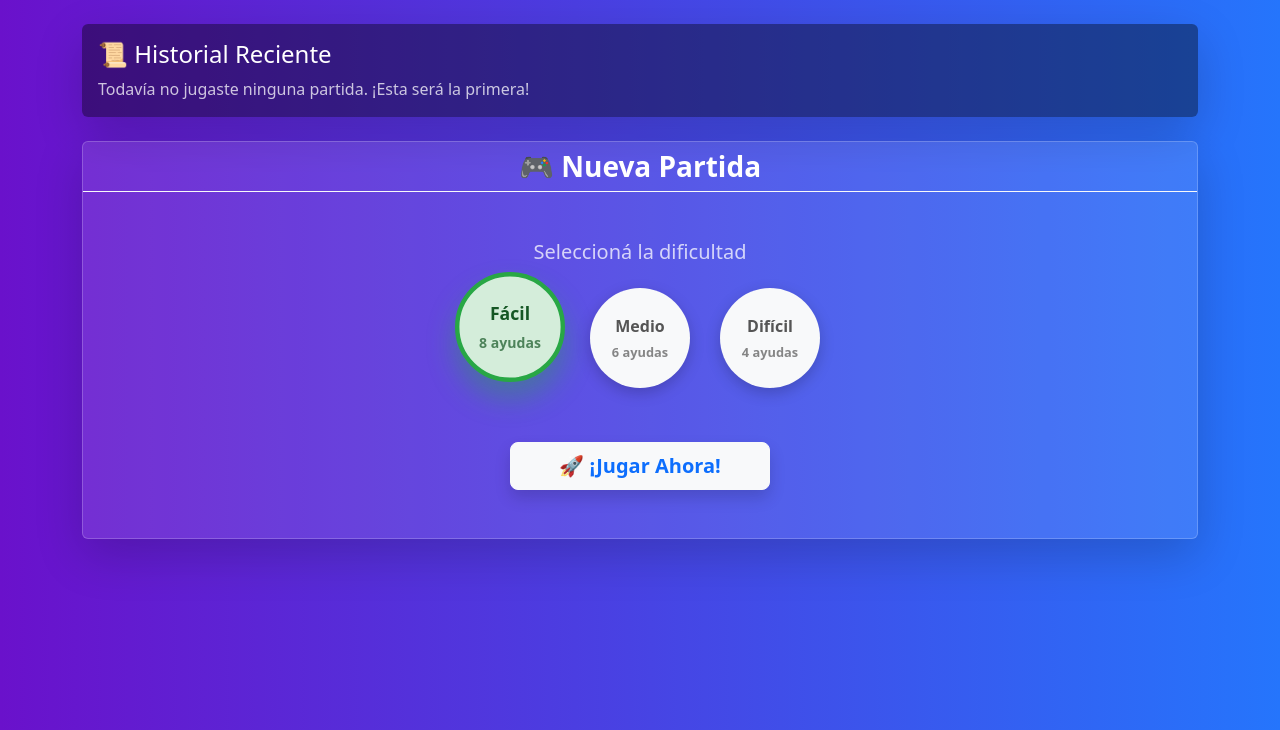
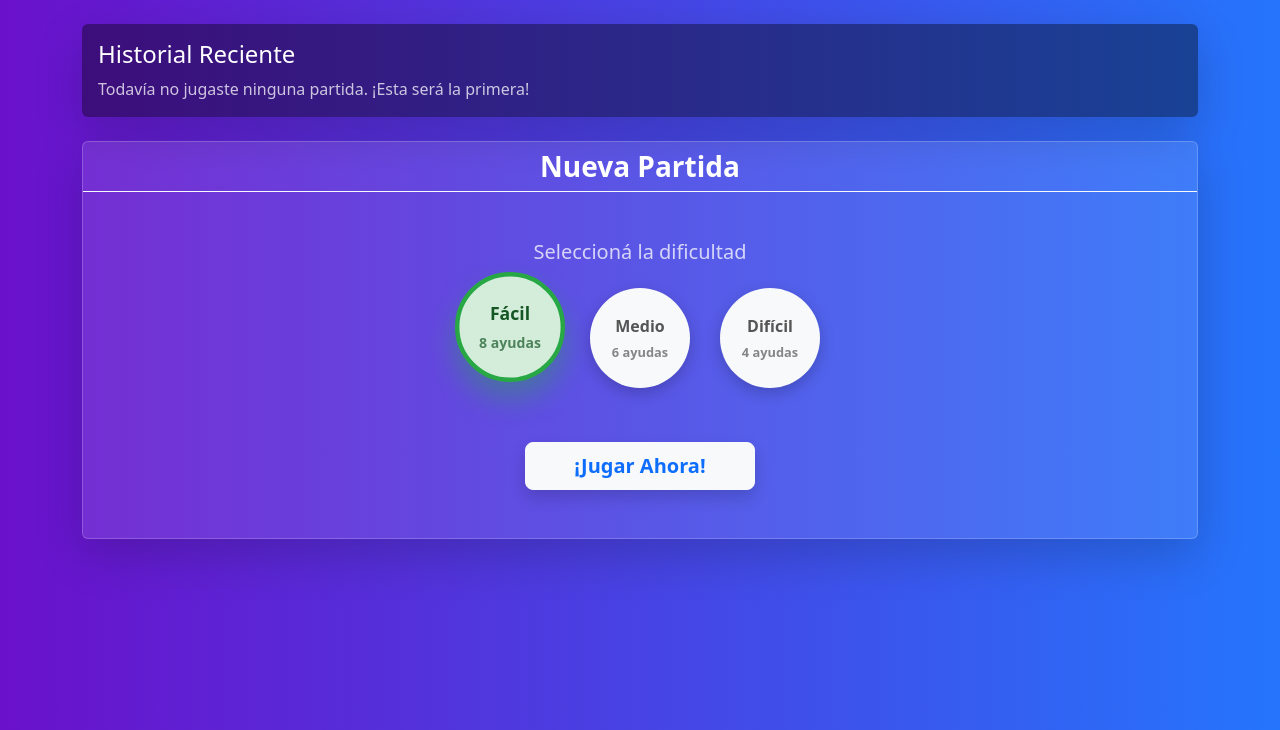
Before and after one commit to Tomacods/Sudoku_ExamenFinal_LDPL, a CodeIgniter 4 app: the page made by sudoku/app/Views/panel/dashboard.php in a window 1280 px wide. Shown: the part 56-786 px from the top of the page. Run offline with PHP 8.4 and a stand-in for CodeIgniter, Linux system fonts and the light colour scheme; the template is opened without the code that fills it, so the values that code supplies are empty; some libraries are stand-ins or nearby versions.

Commit message:
Remove emojis and add clarifying comments in views
Emojis were removed from dashboard titles and buttons for a cleaner UI. Added inline comments in registro.php and dashboard.php to clarify the use of old() for form persistence and badge color logic for game results.

```diff
--- a/sudoku/app/Views/auth/registro.php
+++ b/sudoku/app/Views/auth/registro.php
@@ -36,7 +36,7 @@
                                 <div class="row">
                                     <div class="col-md-6 mb-3 text-start">
                                         <label class="form-label text-white-50">Nombre</label>
-                                        <input type="text" name="nombre" class="form-control form-control-lg" value="<?= old('nombre') ?>" required />
+                                        <input type="text" name="nombre" class="form-control form-control-lg" value="<?= old('nombre') ?>" required /> <!--el old() es para que el valor que se ingreso en el campo no se borre si hay un error-->
                                     </div>
                                     <div class="col-md-6 mb-3 text-start">
                                         <label class="form-label text-white-50">Apellido</label>
--- a/sudoku/app/Views/panel/dashboard.php
+++ b/sudoku/app/Views/panel/dashboard.php
@@ -34,12 +34,12 @@
 
         <div class="card card-dark-custom text-white mb-4 shadow-lg" style="background-color: rgba(0,0,0,0.4); border: none;">
             <div class="card-body">
-                <h4 class="card-title">📜 Historial Reciente</h4>
+                <h4 class="card-title">Historial Reciente</h4>
                 <?php if ($ultimaPartida): ?>
                     <p class="mb-0 opacity-75">
                         Tu última partida fue el <strong><?= date('d/m/Y H:i', strtotime($ultimaPartida['fecha'])) ?></strong>
                         y el resultado fue:
-                        <span class="badge bg-<?= $ultimaPartida['resultado'] == 'victoria' ? 'success' : 'danger' ?>">
+                        <span class="badge bg-<?= $ultimaPartida['resultado'] == 'victoria' ? 'success' : 'danger' ?>"> <!-- si el resultado es victoria, el badge es success, es decir verde, si no es victoria, el badge es danger, es decir rojo-->
                             <?= strtoupper($ultimaPartida['resultado']) ?>
                         </span>
                     </p>
@@ -51,7 +51,7 @@
 
         <div class="card card-dark-custom text-white shadow-lg" style="background-color: rgba(255,255,255,0.1); border: 1px solid rgba(255,255,255,0.2);">
             <div class="card-header bg-transparent border-bottom border-light text-center">
-                <h3 class="fw-bold mb-0">🎮 Nueva Partida</h3>
+                <h3 class="fw-bold mb-0">Nueva Partida</h3>
             </div>
             <div class="card-body text-center p-5">
 
@@ -79,7 +79,7 @@
                     </div>
 
                     <button type="submit" class="btn btn-light btn-lg px-5 mt-4 fw-bold text-primary shadow">
-                        🚀 ¡Jugar Ahora!
+                        ¡Jugar Ahora!
                     </button>
                 </form>
             </div>
```
